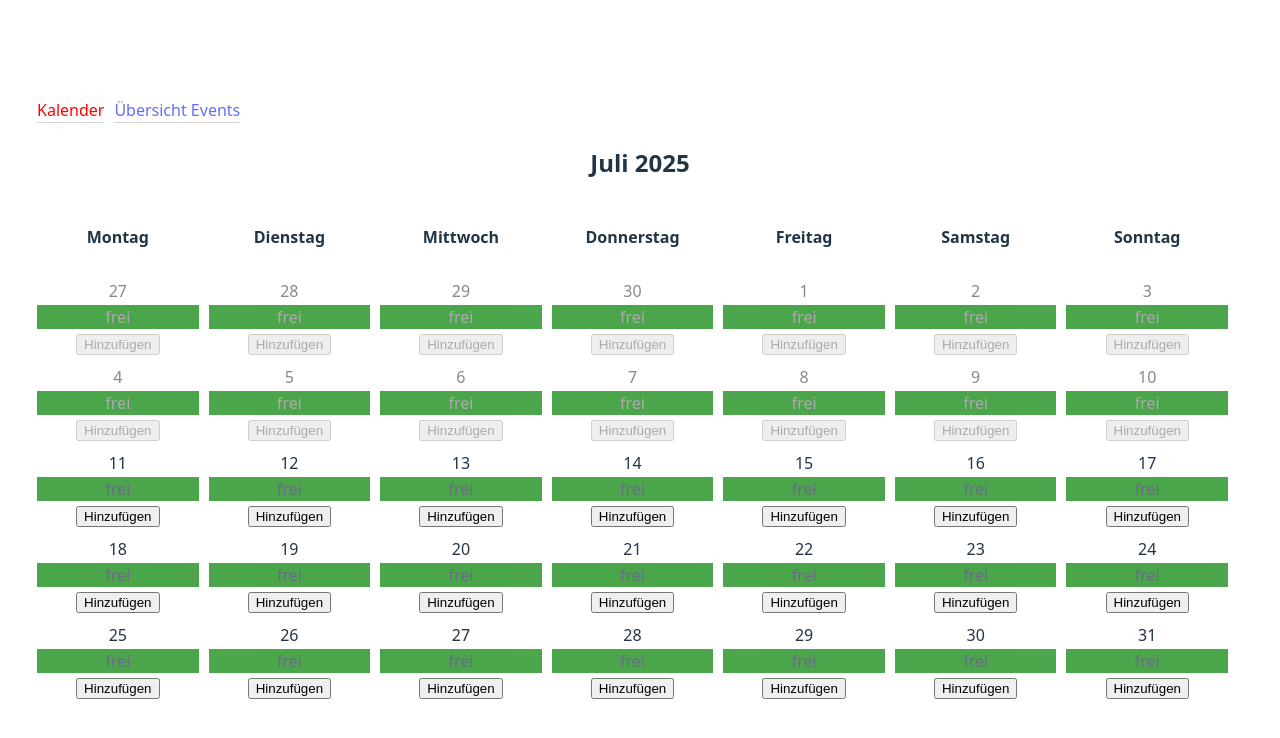
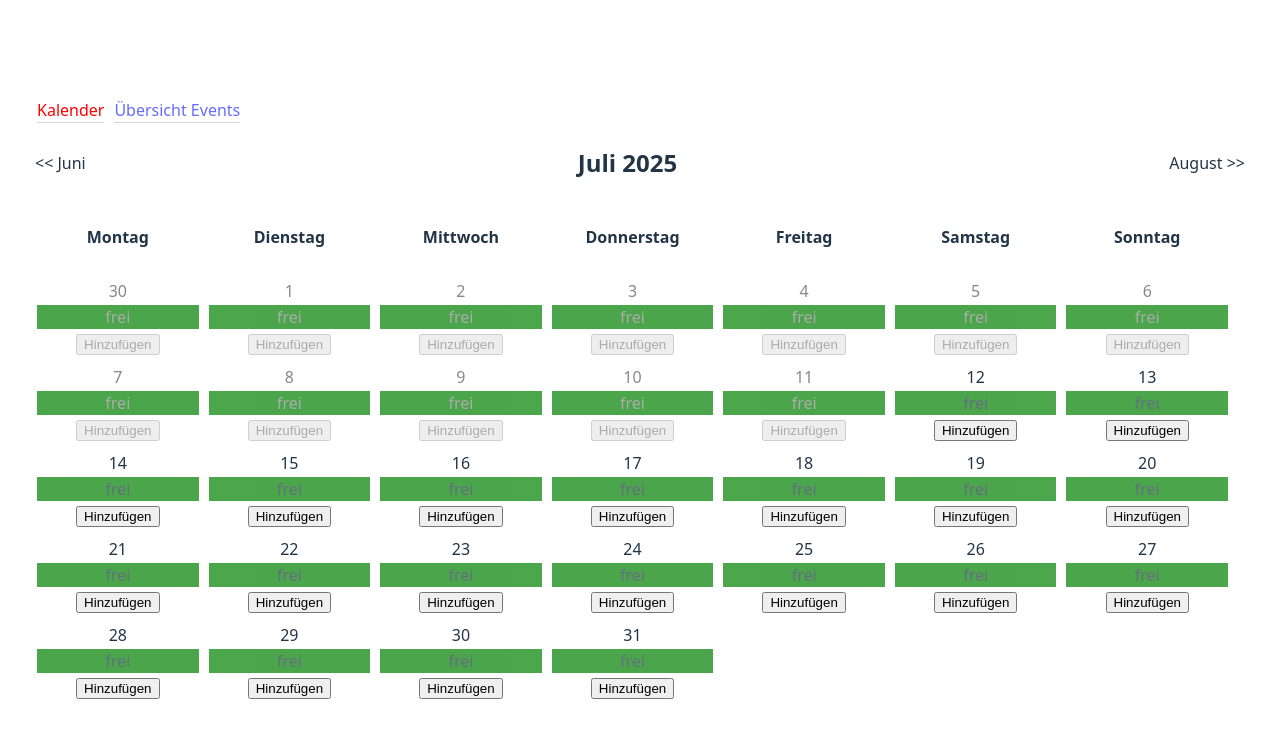
Before and after one commit to Bodinho13/Eventcalender, a React (Vite) app: page /calender in a window 1280 px wide. Shown: the top 738 px of the page. Built offline with nearby package versions, Linux system fonts and the light colour scheme; no server answers.

Commit message:
added changing the month in the calender page

```diff
--- a/src/App.css
+++ b/src/App.css
@@ -41,9 +41,20 @@
   color: #888;
 }
 
+.calenderTitle {
+  display: flex;
+  flex-flow: row;
+  width: 100%;
+  justify-content: space-between;
+}
+
 .calenderWeek {
   display: flex;
   flex-wrap: wrap;
+}
+.changeMonthSpan {
+  align-self: center;
+  padding: 3px;
 }
 
 .dateTile {
--- a/src/components/ewCalender.tsx
+++ b/src/components/ewCalender.tsx
@@ -8,8 +8,9 @@ import type { Event } from "../../shared/src/event";
 const EwCalender = () => {
     const today = new Date();
     const [month, setMonth] = useState(today.getMonth() + 1);
-    const firstOfMonth: Date = new Date(today.getFullYear(), month, 1);
-    const daysOfMonth: number = calcDaysOfMonth(month, today.getFullYear());
+    const [year, setYear] = useState(today.getFullYear());
+    const firstOfMonth: Date = new Date(year, month -1, 1);
+    const daysOfMonth: number = calcDaysOfMonth(month, year);
     const days = [];
     const weekTiles = [];
 
@@ -25,25 +26,45 @@ const EwCalender = () => {
             .catch((error) => {
                 console.error("Events konnten nicht geladen werden!", error);
             });
-    }, []);
+    }, [month, year]);
 
     for (let i = 0; i < weekdays.length; i++){
         weekTiles.push(<EwTextTile text={weekdays[i]} />)
     }
 
-    const daysLastMonth = calcDaysOfMonth(month - 1, today.getFullYear());
+    const daysLastMonth = calcDaysOfMonth(month - 1, year);
     for(let i = firstOfMonth.getDay() === 0 ? 6 : firstOfMonth.getDay() - 1; i > 0; i--) {
-        days.push(<EwDateTile date={new Date(today.getFullYear(), month -2, daysLastMonth - i + 1)} active={false} />)
+        days.push(<EwDateTile date={new Date(year, month -2, daysLastMonth - i + 1)} active={false} />)
     }
 
     for(let i = 1; i <= daysOfMonth; i++){
-        let event = events.find(e => isSameDate(new Date(today.getFullYear(), month - 1, i), new Date(e.date)));
-        days.push(<EwDateTile date={new Date(today.getFullYear(), month -1, i)} active={i >= today.getDate()} event={event} />);
+        let event = events.find(e => isSameDate(new Date(year, month - 1, i), new Date(e.date)));
+        days.push(<EwDateTile date={new Date(year, month -1, i)} active={new Date(year, month -1, i) >= today} event={event} />);
+    }
+
+    const changeMonth = (nextMonth: boolean) => {
+        if(nextMonth) {
+            if(month == 12) {
+                setMonth(1);
+                setYear(year + 1);
+            } else
+                setMonth(month +1);
+        } else {
+            if(month == 1) {
+                setMonth(12);
+                setYear(year -1);
+            } else
+                setMonth(month -1);
+        }
     }
 
     return (
         <div>
-            <h2>{months[month]} {today.getFullYear()}</h2>
+            <div className="calenderTitle">
+                <span className="changeMonthSpan" onClick={() => changeMonth(false)}>{"<< " + months[month -1]}</span>
+                <h2>{months[month]} {year}</h2>
+                <span className="changeMonthSpan" onClick={() => changeMonth(true)}>{months[month +1] + " >>"}</span>
+            </div>
             <div className="calenderWeek">
                 {weekTiles}
                 {days}
--- a/src/utils/useCalender.tsx
+++ b/src/utils/useCalender.tsx
@@ -12,7 +12,7 @@ const calcDaysOfMonth = (month: number, year: number):number => {
         return 28;
 }
 
-const months: string[] = ["Dezember", "Januar", "Februar", "März", "April", "Mai", "Juni", "Juli", "August", "September", "Oktober", "November", "Dezember"];
+const months: string[] = ["Dezember", "Januar", "Februar", "März", "April", "Mai", "Juni", "Juli", "August", "September", "Oktober", "November", "Dezember", "Januar"];
 const weekdays: string[] = ["Montag", "Dienstag", "Mittwoch", "Donnerstag", "Freitag", "Samstag", "Sonntag"];
 
 const isSameDate = (date1: Date, date2: Date): boolean => {
```
